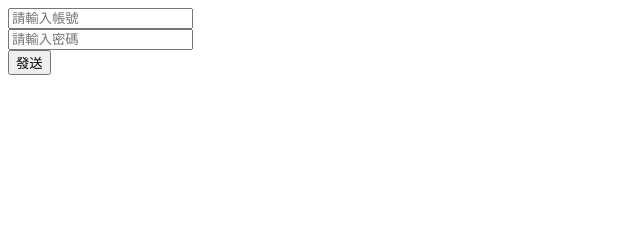
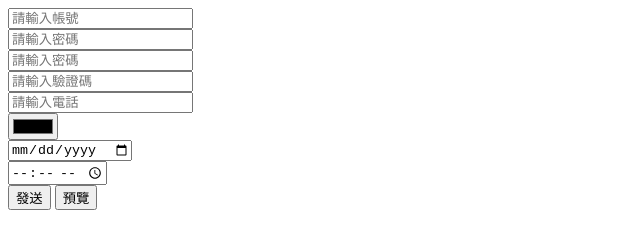
Before and after one commit to PunkyFat1203/20221218, a plain HTML site: page form.html in a window 1280 px wide. Shown: the whole page, without its empty margins (0-640 px from the left). Drawn offline with Linux system fonts and the light colour scheme.

Commit message:
建立input

```diff
--- a/form.html
+++ b/form.html
@@ -15,7 +15,26 @@
             <input type="password" name="password" value="" placeholder="請輸入密碼">
         </div>
         <div>
+            <input type="password" name="password" value="" placeholder="請輸入密碼">
+        </div>
+        <div>
+            <input type="number" name="auth" value="" placeholder="請輸入驗證碼">
+        </div>
+        <div>
+            <input type="tel" name="phone" value="" placeholder="請輸入電話">
+        </div>
+        <div>
+            <input type="color" name="color" value="" placeholder="請輸入密碼">
+        </div>
+        <div>
+            <input type="date" name="date" value="" placeholder="請輸入日期">
+        </div>
+        <div>
+            <input type="time" name="time" value="" placeholder="請輸入時間">
+        </div>
+        <div>
             <button>發送</button>
+            <button type="button">預覽</button>
         </div>
     </form>
 </body>
```
